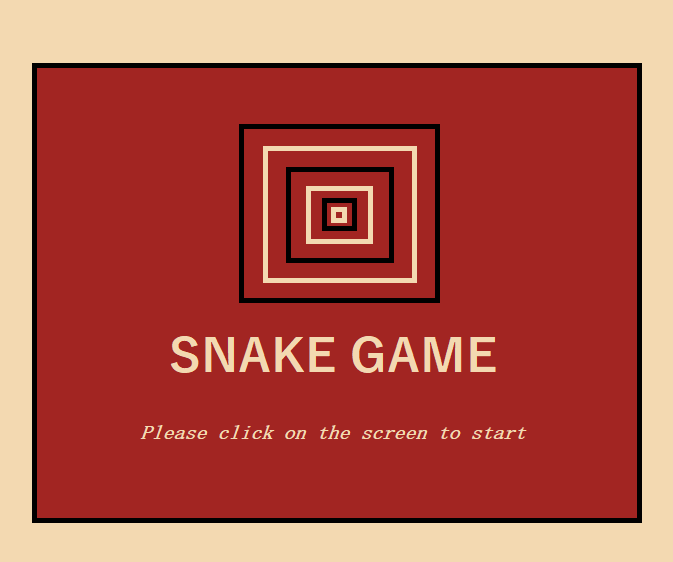
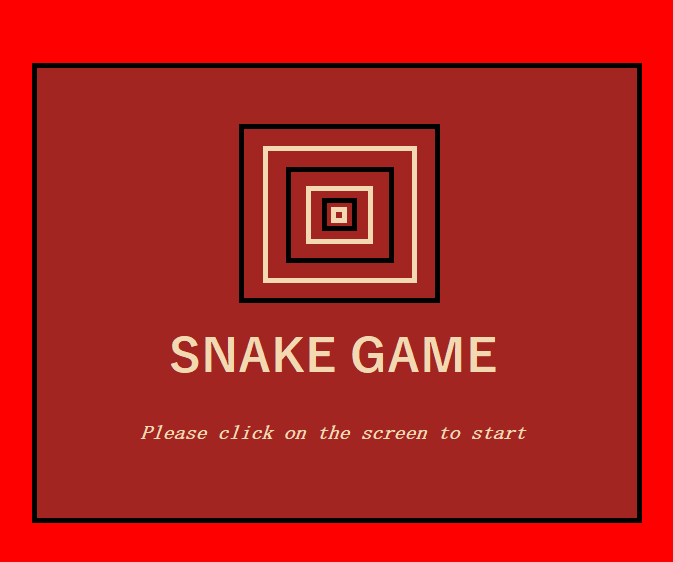
Before and after one commit to jujji/Snake-Game, a plain HTML site: page index.html in a window 1280 px wide. Shown: the whole page, without its empty margins (303-976 px from the left). Drawn offline with Linux system fonts and the light colour scheme.

Commit message:
message1

```diff
--- a/index.html
+++ b/index.html
@@ -18,7 +18,7 @@
 		border: 5px solid black;
 		}
 	body {
-		background-color: #f3d9b1;
+		background-color: red /*#f3d9b1*/;
 	}
 	</style>
 </head>
```
